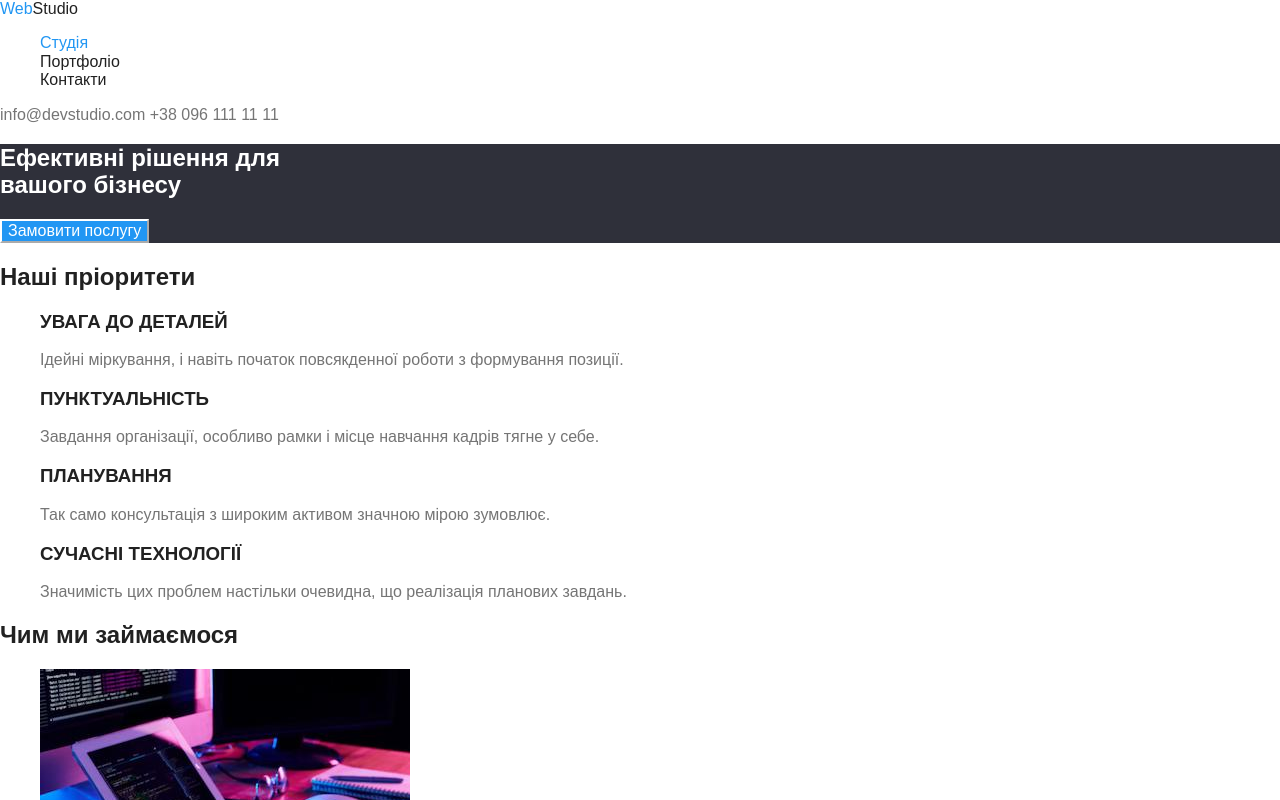
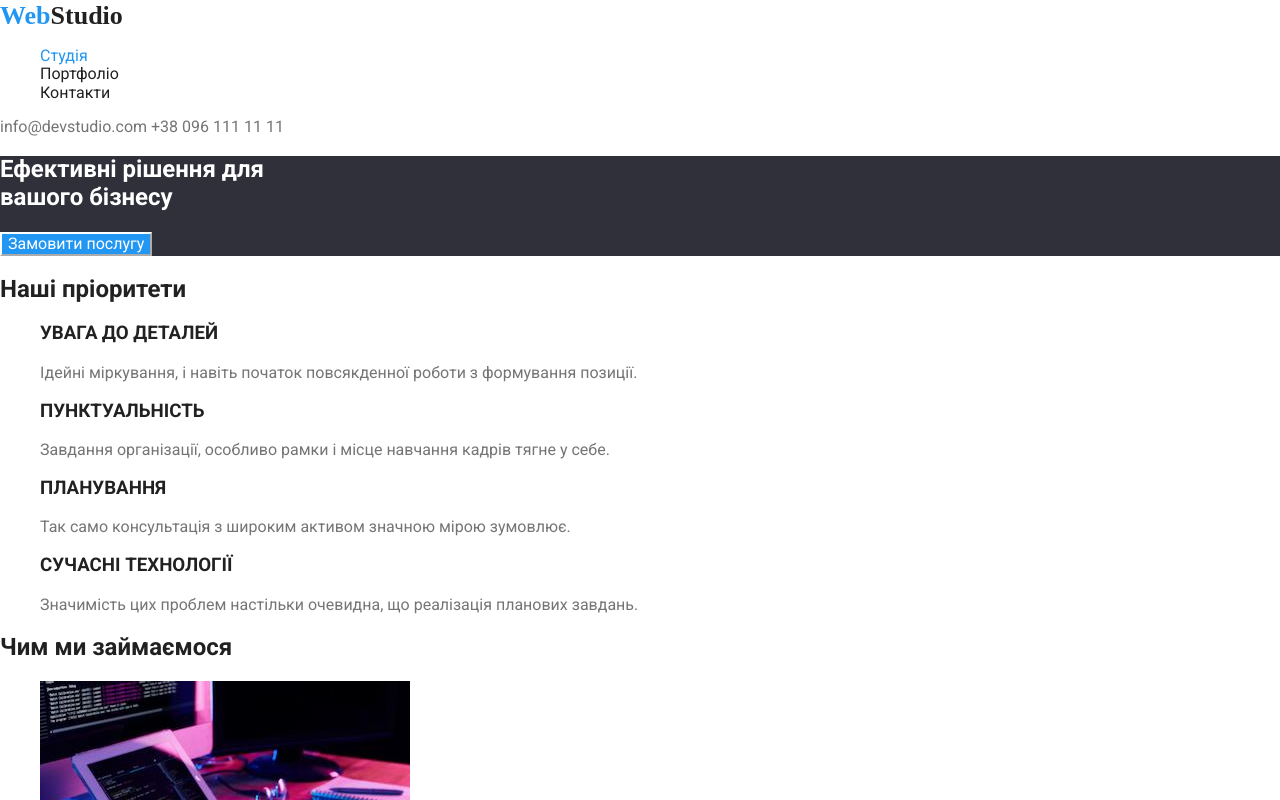
Before and after one commit to Hanna-Bazdyrieva/goit-markup-hw-02, a plain HTML site: page index.html in a window 1280 px wide. Shown: the top 800 px of the page. Drawn offline with nearby package versions, Linux system fonts and the light colour scheme.

Commit message:
changed font family

```diff
--- a/css/styles.css
+++ b/css/styles.css
@@ -7,7 +7,7 @@
 }
 
 body {
-  font-family: 'Montserrat', sans-serif;;
+  font-family: 'Roboto', sans-serif;
   font-style: normal;
   font-weight: 400;
   color: var(--primary-text-color);
@@ -18,6 +18,11 @@ body .link {
 }
 /* Logo */
 .logo {
+  font-family: 'Raleway';
+  font-style: normal;
+  font-weight: 700;
+  font-size: 26px;
+  line-height: 31px;
   color: var(--accent-color);
   text-decoration: none;
 }
--- a/index.html
+++ b/index.html
@@ -5,6 +5,9 @@
     <meta http-equiv="X-UA-Compatible" content="IE=edge">
     <meta name="viewport" content="width=device-width, initial-scale=1.0">
     <title>WebStudio Main Page</title>
+    <link rel="preconnect" href="https://fonts.googleapis.com">
+<link rel="preconnect" href="https://fonts.gstatic.com" crossorigin>
+<link href="https://fonts.googleapis.com/css2?family=Roboto:wght@400;700;900&display=swap" rel="stylesheet">
     <link rel="stylesheet" href="https://cdnjs.cloudflare.com/ajax/libs/modern-normalize/1.0.0/modern-normalize.min.css"/>
     <link rel="stylesheet" href="./css/styles.css"/>
     <link rel="stylesheet" href="./css/main.css">
```
